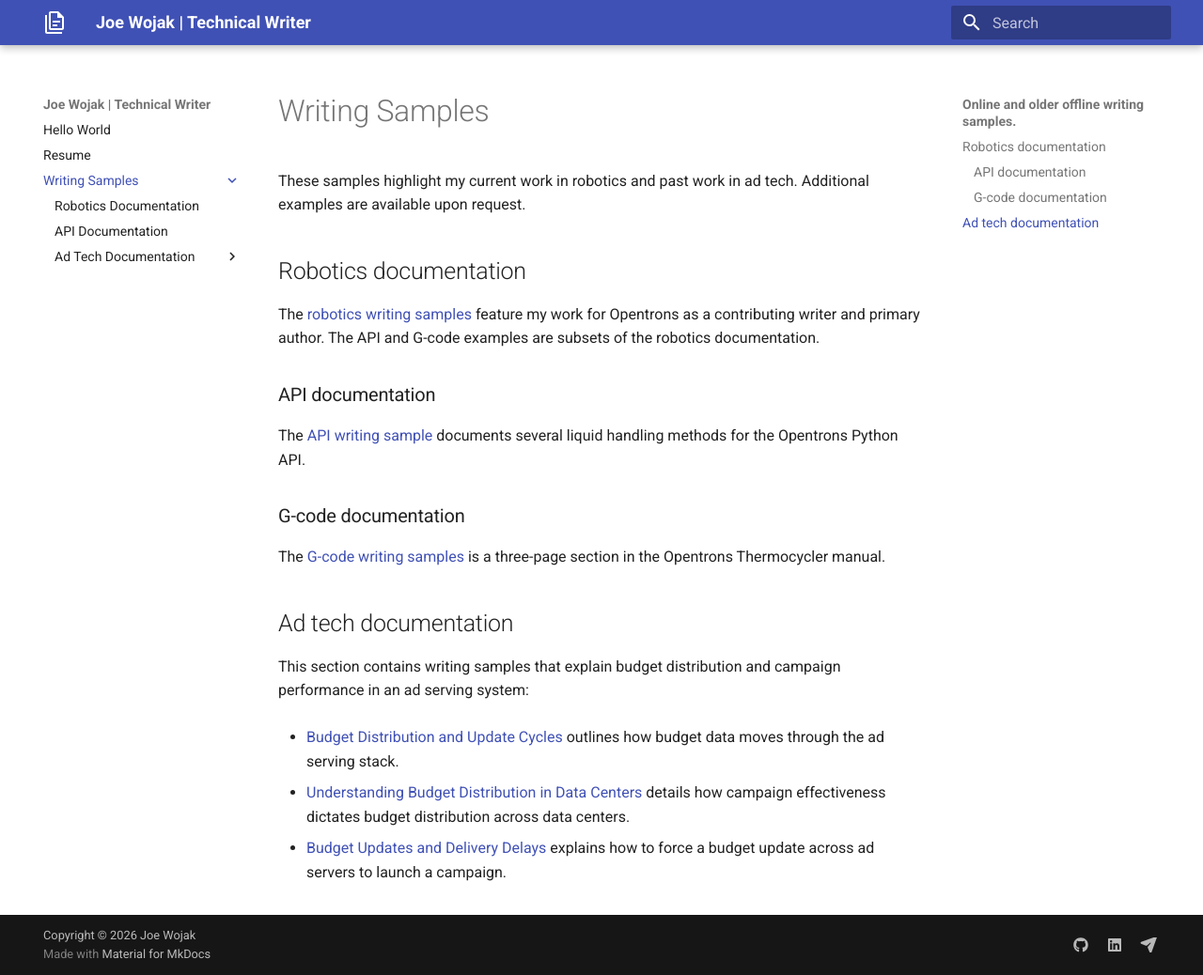
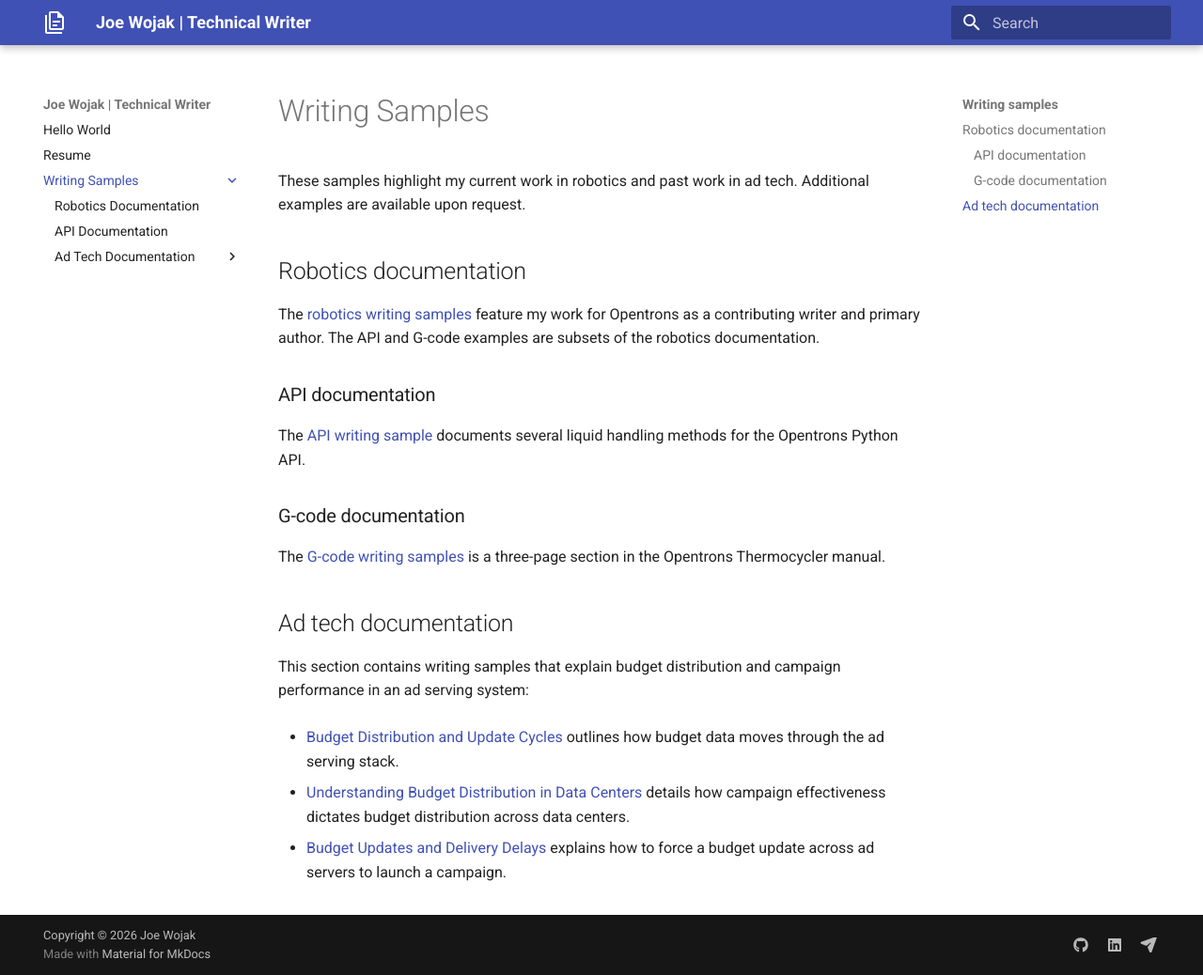
Before and after one commit to jwwojak/portfolio, an MkDocs documentation site: the page built from docs/writing-samples/index.md, in a window 1280 px wide and 1038 px high. Shown: the whole window at 94% size. Built offline with MkDocs 1.6.1 and Material for MkDocs 9.7.7, drawn with Linux system fonts in a browser that asks for light colours; some of the changed lines change nothing that is shown.

Commit message:
Fix error in custom TOC

```diff
--- a/docs/writing-samples/index.md
+++ b/docs/writing-samples/index.md
@@ -1,6 +1,7 @@
 ---
 title: "Writing Samples: Robotics and Ad Tech Documentation"
-custom_toc_title: "Online and older offline writing samples."
+custom_toc_title: "Writing samples"
+description: "Current and older online and offline documentation for robotics and ad tech."
 ---
 
 These samples highlight my current work in robotics and past work in ad tech. Additional examples are available upon request.
```
